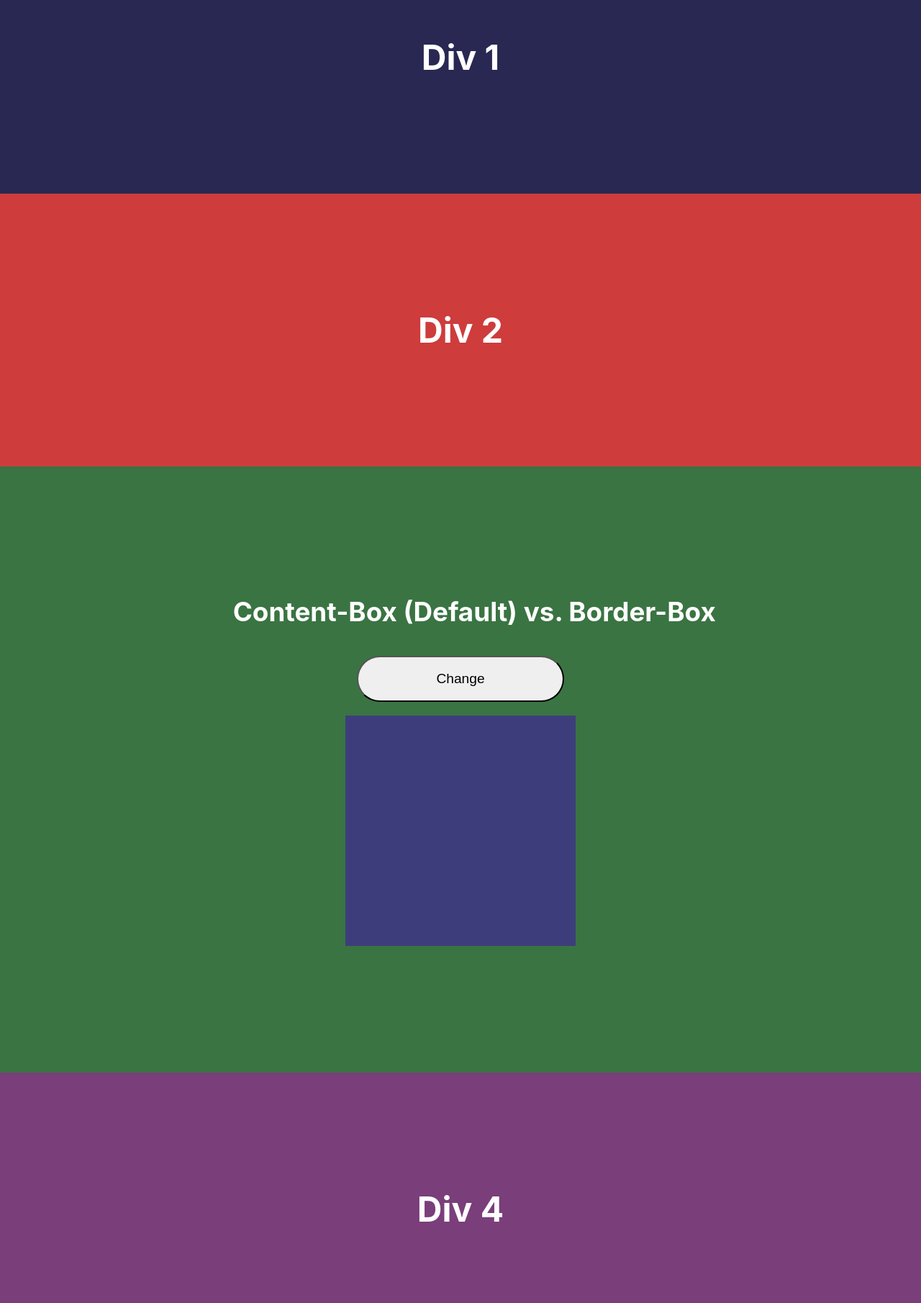
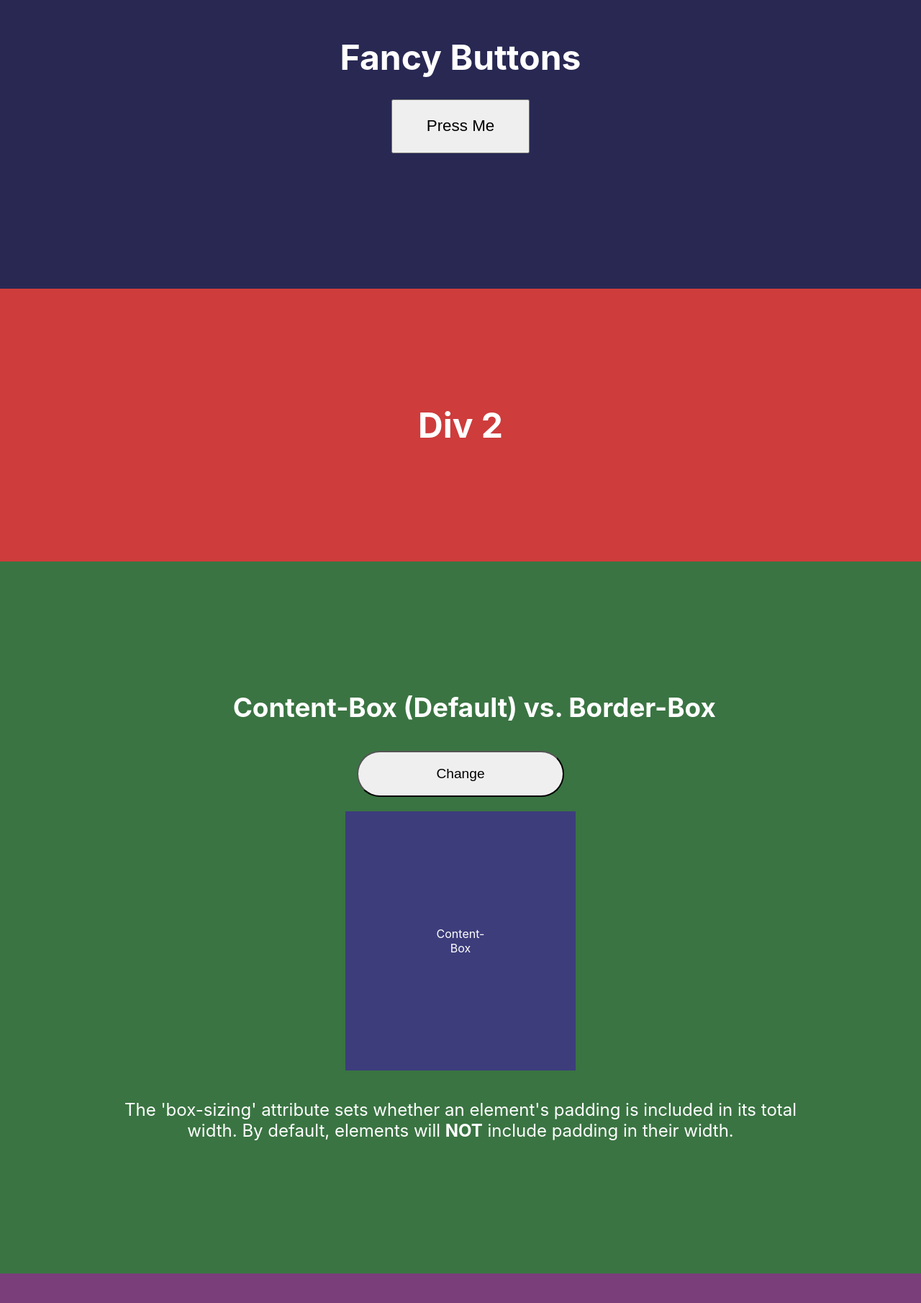
Before and after one commit to tylercorbett/css-showcase, a React (Create React App) app: page / in a window 1280 px wide. Shown: the part 110-1920 px from the top of the page at 72% size. Built offline with nearby package versions, Linux system fonts and the light colour scheme.

Commit message:
box sizing demo done

```diff
--- a/src/App.js
+++ b/src/App.js
@@ -1,13 +1,14 @@
 import React, { Component } from 'react';
 import './App.scss';
-import BoxSizing from './components/BoxSizing';
+import BoxSizing from './components/boxsizing/BoxSizing';
+import ButtonShowcase from './components/buttonshowcase/ButtonShowcase';
 
 class App extends Component {
   render() {
     return (
       <main>
         <div className='one'>
-          <h1 >Div 1</h1>
+          <ButtonShowcase/>
         </div>
         <div className='two'>
           <h1>Div 2</h1>
--- a/src/App.scss
+++ b/src/App.scss
@@ -23,7 +23,7 @@ h1 {
   border: red solid 1px;
 }
 .one {
-  max-width: 100%;
+  width: 100%;
   padding: 10em;
 
   background-color: rgb(40, 40, 83);
--- a/src/components/BoxSizing.js
+++ /dev/null
@@ -1,21 +0,0 @@
-import React, { PureComponent } from 'react';
-import styles from './BoxSizing.module.scss';
-
-export default class BoxSizing extends PureComponent {
-  handleClick = event => {
-    console.log(event.target.className);
-  }
-  render() {
-      return (
-          <>
-            <header>
-              <h2 className={styles.title}> Content-Box (Default) vs. Border-Box</h2>
-            </header>
-            <main className={styles.main}>
-              <button className={styles.changeButton} type='button' onClick={this.handleClick}>Change</button>
-              <div className={styles.box}/>
-            </main>
-          </>
-      );
-  }
-}
--- /dev/null
+++ b/src/components/boxsizing/BoxSizing.js
@@ -0,0 +1,30 @@
+import React, { PureComponent } from 'react';
+import styles from './BoxSizing.module.scss';
+
+export default class BoxSizing extends PureComponent {
+  handleClick = event => {
+    const changeBox = document.getElementsByName('changeBox')[0];
+    if(changeBox.style.boxSizing === 'border-box') {
+      changeBox.style.boxSizing = 'content-box';
+      changeBox.innerHTML = 'Content Box'
+    }
+    else {
+      changeBox.style.boxSizing = 'border-box';
+      changeBox.innerHTML = 'Border Box'
+    }
+  }
+  render() {
+      return (
+          <>
+            <header>
+              <h2 className={styles.title}> Content-Box (Default) vs. Border-Box</h2>
+            </header>
+            <main className={styles.main}>
+              <button className={styles.changeButton} type='button' onClick={this.handleClick}>Change</button>
+              <div className={styles.box} name='changeBox'>Content-Box</div>
+              <p className={styles.description}>The 'box-sizing' attribute sets whether an element&#39;s padding is included in its total width. By default, elements will <strong>NOT</strong> include padding in their width.</p>
+            </main>
+          </>
+      );
+  }
+}
--- a/src/components/BoxSizing.module.scss
+++ b/src/components/boxsizing/BoxSizing.module.scss
@@ -2,8 +2,13 @@
   width: 30%;
   padding: 10em;
   margin: 0 auto 1em auto;
+  box-sizing: border-box;
+  display: flex;
+  justify-content: center;
 
   background-color: rgb(61, 61, 124);
+  color: white;
+  text-align: center;
 }
 .changeButton {
   padding: 2%;
@@ -16,7 +21,13 @@
   &:hover {
     cursor: pointer;
     box-shadow: 0 0 1em white;
+    color: rgb(224, 224, 224);
   }
+}
+.description {
+  color: white;
+  font-size: 150%;
+  text-align: center;
 }
 .main {
   display: flex;
--- /dev/null
+++ b/src/components/buttonshowcase/ButtonShowcase.js
@@ -0,0 +1,15 @@
+import React, { PureComponent } from 'react';
+import styles from './ButtonShowcase.module.scss';
+
+export default class ButtonShowcase extends PureComponent {
+  render() {
+    return (
+      <>
+        <h2 className={styles.h2}>Fancy Buttons</h2>
+        <div className={styles.button1Container}>
+          <button className={styles.button1}>Press Me</button>
+        </div>
+      </>
+    )
+  }
+}
--- /dev/null
+++ b/src/components/buttonshowcase/ButtonShowcase.module.scss
@@ -0,0 +1,18 @@
+.h2 {
+    margin: auto;
+    width: 40%;
+    text-align: center;
+    color: white;
+    font-size: 300%;
+}
+.button1Container {
+    width: 20%;
+    margin: 3% auto 3% auto;
+
+}
+.button1 {
+    width: 100%;
+    padding: 1em;
+    font-size: 140%;
+    font-weight: 500;
+}
```
